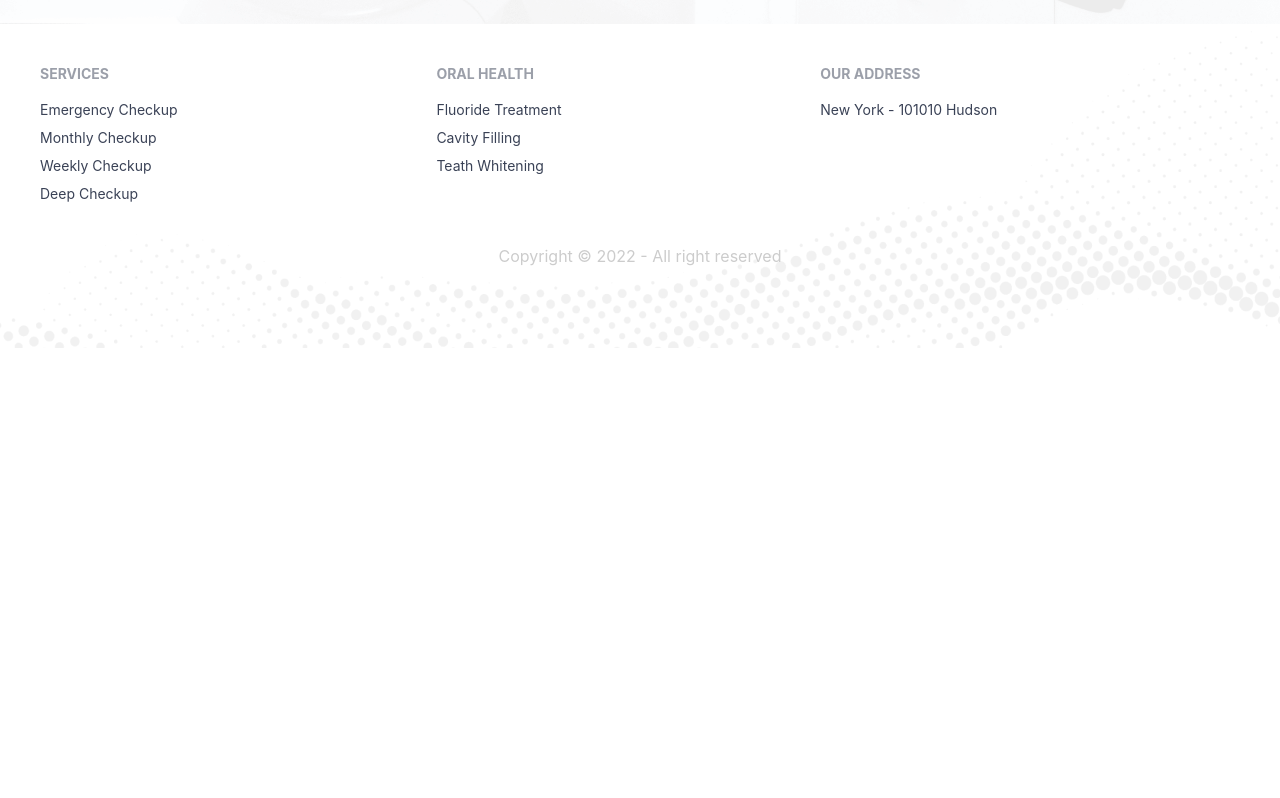
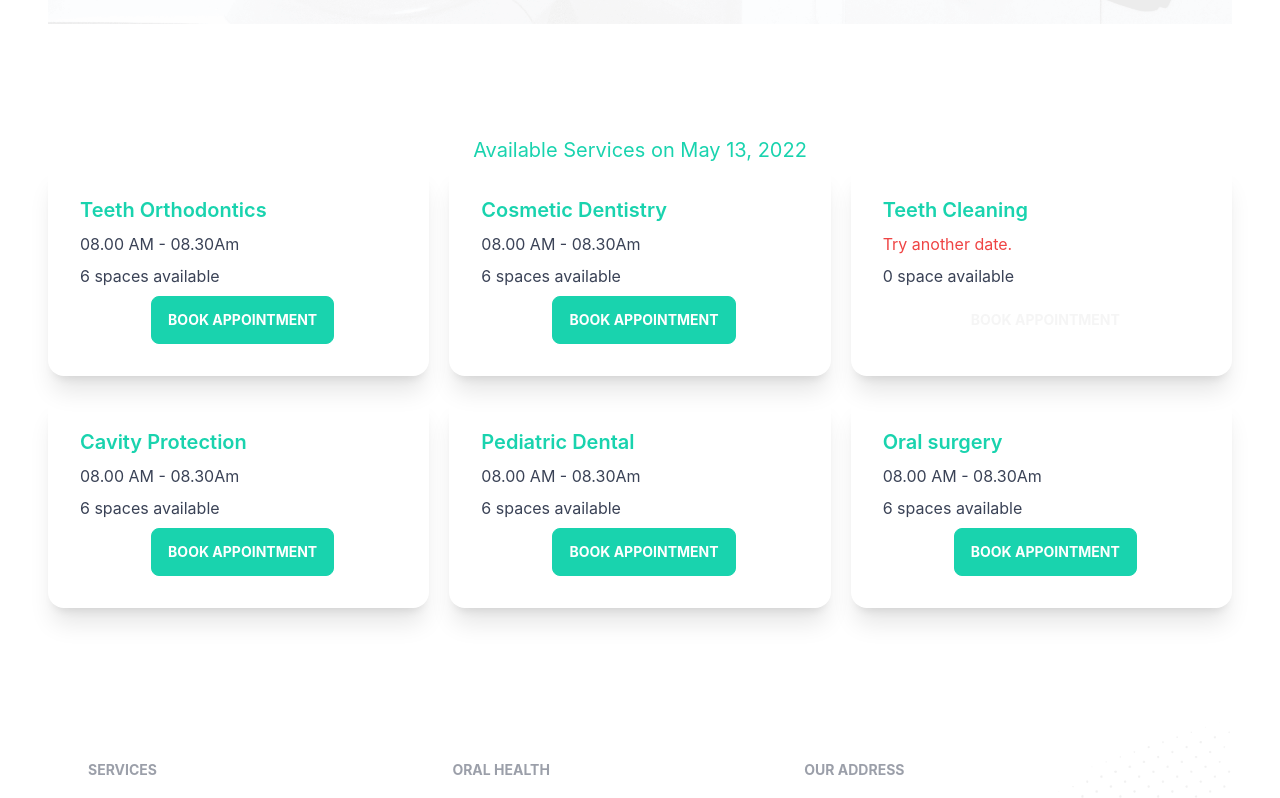
Before and after one commit to ibrahimsarder96/doctors-portal-client, a React (Create React App) app: page /appointment in a window 1280 px wide. Shown: the part 840-1638 px from the top of the page. Before the commit the page ends 1188 px from the top, so only its background shows below. Built offline with nearby package versions, Linux system fonts and the light colour scheme.

Commit message:
added treatmentModal

```diff
--- /dev/null
+++ b/public/services.json
@@ -0,0 +1,69 @@
+[
+  {
+    "_id": 1,
+    "name": "Teeth Orthodontics",
+    "slots": [
+      "08.00 AM -  08.30Am",
+      "08.30 AM -  09.00Am",
+      "09.00 AM -  09.30Am",
+      "09.30 AM -  10.00Am",
+      "10.00 AM -  10.30Am",
+      "10.30 AM -  11.00Am"
+    ]
+  },
+  {
+    "_id": 2,
+    "name": "Cosmetic Dentistry",
+    "slots": [
+      "08.00 AM -  08.30Am",
+      "08.30 AM -  09.00Am",
+      "09.00 AM -  09.30Am",
+      "09.30 AM -  10.00Am",
+      "10.00 AM -  10.30Am",
+      "10.30 AM -  11.00Am"
+    ]
+  },
+  {
+    "_id": 3,
+    "name": "Teeth Cleaning",
+    "slots": [
+
+    ]
+  },
+  {
+    "_id": 4,
+    "name": "Cavity Protection",
+    "slots": [
+      "08.00 AM -  08.30Am",
+      "08.30 AM -  09.00Am",
+      "09.00 AM -  09.30Am",
+      "09.30 AM -  10.00Am",
+      "10.00 AM -  10.30Am",
+      "10.30 AM -  11.00Am"
+    ]
+  },
+  {
+    "_id": 5,
+    "name": "Pediatric Dental",
+    "slots": [
+      "08.00 AM -  08.30Am",
+      "08.30 AM -  09.00Am",
+      "09.00 AM -  09.30Am",
+      "09.30 AM -  10.00Am",
+      "10.00 AM -  10.30Am",
+      "10.30 AM -  11.00Am"
+    ]
+  },
+  {
+    "_id": 6,
+    "name": "Oral surgery",
+    "slots": [
+      "08.00 AM -  08.30Am",
+      "08.30 AM -  09.00Am",
+      "09.00 AM -  09.30Am",
+      "09.30 AM -  10.00Am",
+      "10.00 AM -  10.30Am",
+      "10.30 AM -  11.00Am"
+    ]
+  }
+]
--- a/src/App.js
+++ b/src/App.js
@@ -8,7 +8,7 @@ import Navbar from './Pages/Shared/Navbar';
 
 function App() {
   return (
-    <div>
+    <div  className='px-12'>
       <Navbar></Navbar>
       <Routes>
       <Route path="/" element={<Home></Home>} />
--- a/src/Pages/Appointment/Appointment.js
+++ b/src/Pages/Appointment/Appointment.js
@@ -1,11 +1,14 @@
-import React from 'react';
+import React, { useState } from 'react';
 import Footer from '../Shared/Footer';
 import AppointmentBanner from './AppointmentBanner';
+import AvailableAppointment from './AvailableAppointment';
 
 const Appointment = () => {
+  const [date, setDate] = useState(new Date())
   return (
     <div>
-      <AppointmentBanner></AppointmentBanner>
+      <AppointmentBanner date={date} setDate={setDate}></AppointmentBanner>
+      <AvailableAppointment date={date} setDate={setDate}></AvailableAppointment>
       <Footer></Footer>
     </div>
   );
--- a/src/Pages/Appointment/AppointmentBanner.js
+++ b/src/Pages/Appointment/AppointmentBanner.js
@@ -5,8 +5,8 @@ import { DayPicker } from 'react-day-picker';
 import 'react-day-picker/dist/style.css';
 import { format } from 'date-fns';
 
-const AppointmentBanner = () => {
-  const [date, setDate] = useState(new Date())
+const AppointmentBanner = ({date, setDate}) => {
+
   return (
     <div style={{
       background: `url(${bg})`,
@@ -20,7 +20,6 @@ const AppointmentBanner = () => {
     selected={date}
     onSelect={setDate}
     />
-    <p>You have Selected: {format(date, 'PP')}</p>
     </div>
   </div>
 </div>
--- /dev/null
+++ b/src/Pages/Appointment/AvailableAppointment.js
@@ -0,0 +1,31 @@
+import { format } from 'date-fns';
+import React, { useEffect, useState } from 'react';
+import BookingModal from './BookingModal';
+import Service from './Service';
+
+const AvailableAppointment = ({date}) => {
+  const [services, setServices] = useState([]);
+  const [treatment, setTreatment] = useState(null);
+     useEffect( () => {
+       fetch('services.json')
+       .then(res => res.json())
+       .then(data => setServices(data))
+     },[])
+  return (
+    <div className='my-28'>
+      <h1 className='text-secondary  text-bold text-center text-xl'>Available Services on  {format(date, 'PP')}</h1>
+      <div className='grid grid-cols-1 md:grid-cols-2 lg:grid-cols-3 gap-5'>
+        {
+          services.map(service => <Service
+          key={service._id}
+          service={service}
+          setTreatment={setTreatment}
+          ></Service>)
+        }
+      </div>
+    { treatment && <BookingModal treatment={treatment}></BookingModal>}
+    </div>
+  );
+};
+
+export default AvailableAppointment;
--- /dev/null
+++ b/src/Pages/Appointment/BookingModal.js
@@ -0,0 +1,22 @@
+import React from 'react';
+
+const BookingModal = ({treatment}) => {
+  const {name, slots} = treatment;
+  return (
+    <div>
+      <input type="checkbox" id="booking-modal" class="modal-toggle" />
+        <div class="modal modal-bottom sm:modal-middle">
+          <div class="modal-box">
+          <label for="booking-modal" class="btn btn-accent btn-circle absolute right-2 top-2">✕</label>
+            <h3 class="font-bold text-lg text-secondary">Booking for: {name}</h3>
+            <p class="py-4">You've been selected for a chance to get one year of subscription to use Wikipedia for free!</p>
+            <div class="modal-action">
+              <label for="booking-modal" class="btn btn-accent">Yay!</label>
+            </div>
+          </div>
+        </div>
+    </div>
+  );
+};
+
+export default BookingModal;
--- /dev/null
+++ b/src/Pages/Appointment/Service.js
@@ -0,0 +1,31 @@
+import React from 'react';
+
+
+const Service = ({service, setTreatment}) => {
+const {name, slots} = service;
+  return (
+    <div class="card lg:max-w-lg  shadow-xl">
+    <div class="card-body">
+      <h2 class="card-title text-secondary">{name}</h2>
+      <p className='text-accent'>{
+      slots.length > 0
+      ?
+      <span>{slots[0]}</span> :
+      <span className='text-red-500'>Try another date.</span>
+    }</p>
+      <p className='text-accent'>{slots.length} {slots.length > 1 ? 'spaces' : 'space'} available</p>
+      <div class="card-actions justify-center">
+        <button  class=""></button>
+        <label
+        for="booking-modal"
+        disabled={slots.length === 0}
+        class="btn btn-secondary font-bold text-white uppercase"
+        onClick={() => setTreatment(service)}
+        >Book Appointment</label>
+      </div>
+    </div>
+  </div>
+  );
+};
+
+export default Service;
--- a/src/Pages/Home/Contact.js
+++ b/src/Pages/Home/Contact.js
@@ -11,10 +11,11 @@ const Contact = () => {
         <h1 className='text-primary font-bold text-xl'>Contact Us</h1>
         <h2 className='text-white text-3xl'>Stay connected with us</h2>
       </div>
-      <div className='w-full text-center'>
-      <input type="text" placeholder="Email Address" className="input input-bordered input-info w-full max-w-xs my-4"/>
-      <input type="text" placeholder="Subject" className="input input-bordered input-info w-full max-w-xs" />
-      <textarea className="textarea textarea-info" placeholder="Your message"></textarea>
+      <div className='grid grid-cols-1 gap-3 justify-items-center'>
+      <input type="text" placeholder="Email Address" className="input input-bordered input-info w-full max-w-xs my-4 text-accent text-xl"/>
+      <input type="text" placeholder="Subject" className="input input-bordered input-info w-full max-w-xs text-accent text-xl" />
+      <textarea type="text" placeholder="Your message" className="input input-bordered input-info w-full max-w-xs h-36 text-accent text-xl" />
+
       <PrimaryButton>Submit</PrimaryButton>
       </div>
     </section>
--- a/src/Pages/Home/Home.js
+++ b/src/Pages/Home/Home.js
@@ -10,7 +10,7 @@ import Testimonials from './Testimonials';
 
 const Home = () => {
   return (
-    <div className='px-12'>
+    <div>
       <Banner></Banner>
       <Info></Info>
       <Services></Services>
--- a/src/Pages/Shared/Navbar.js
+++ b/src/Pages/Shared/Navbar.js
@@ -11,7 +11,7 @@ const Navbar = () => {
     <li><Link to="/login">Login</Link></li>
   </>
   return (
-    <div className="navbar bg-primary-100 text-black px-12">
+    <div className="navbar bg-primary-100 text-black ">
   <div className="navbar-start">
     <div className="dropdown">
       <label tabIndex="0" className="btn btn-ghost lg:hidden">
```
